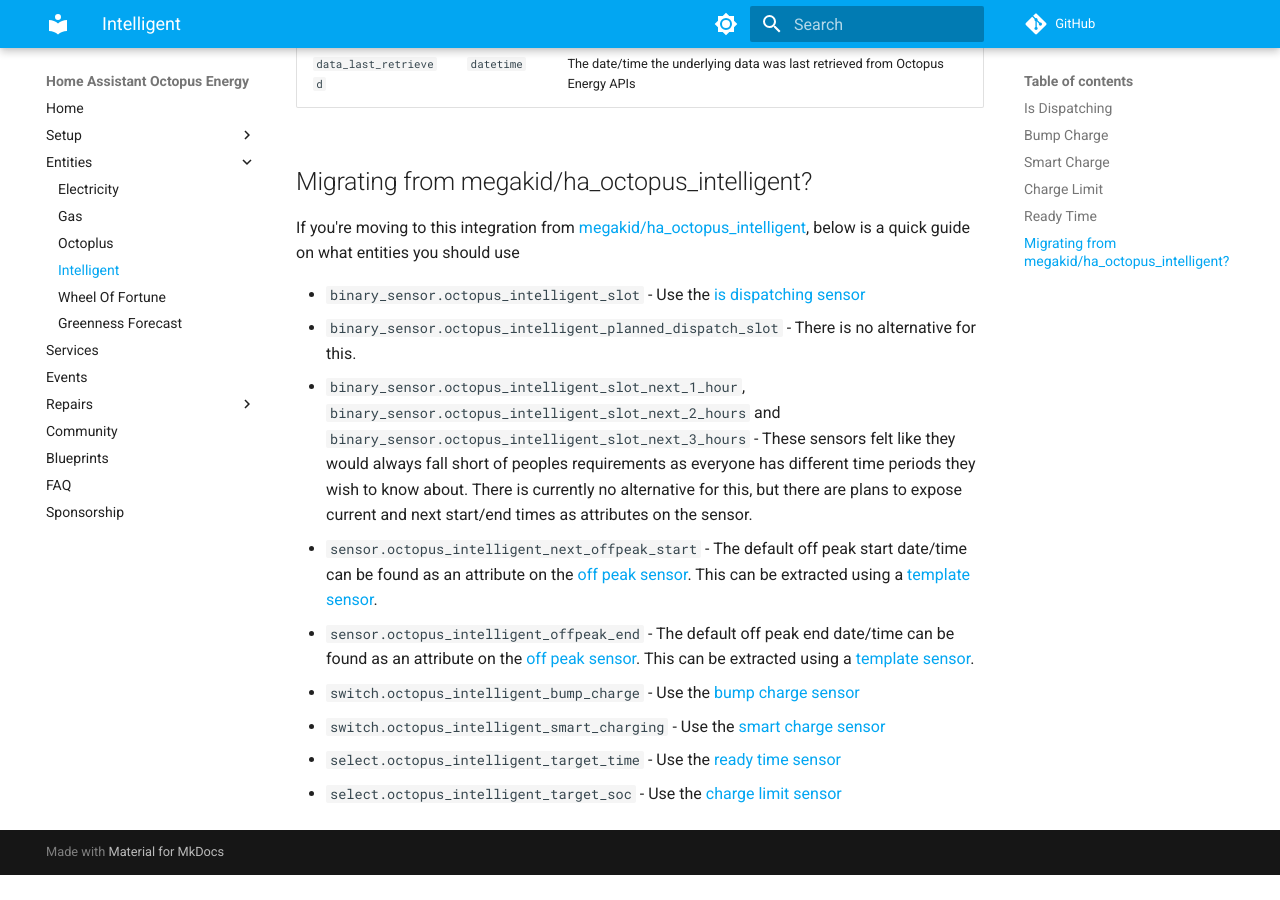
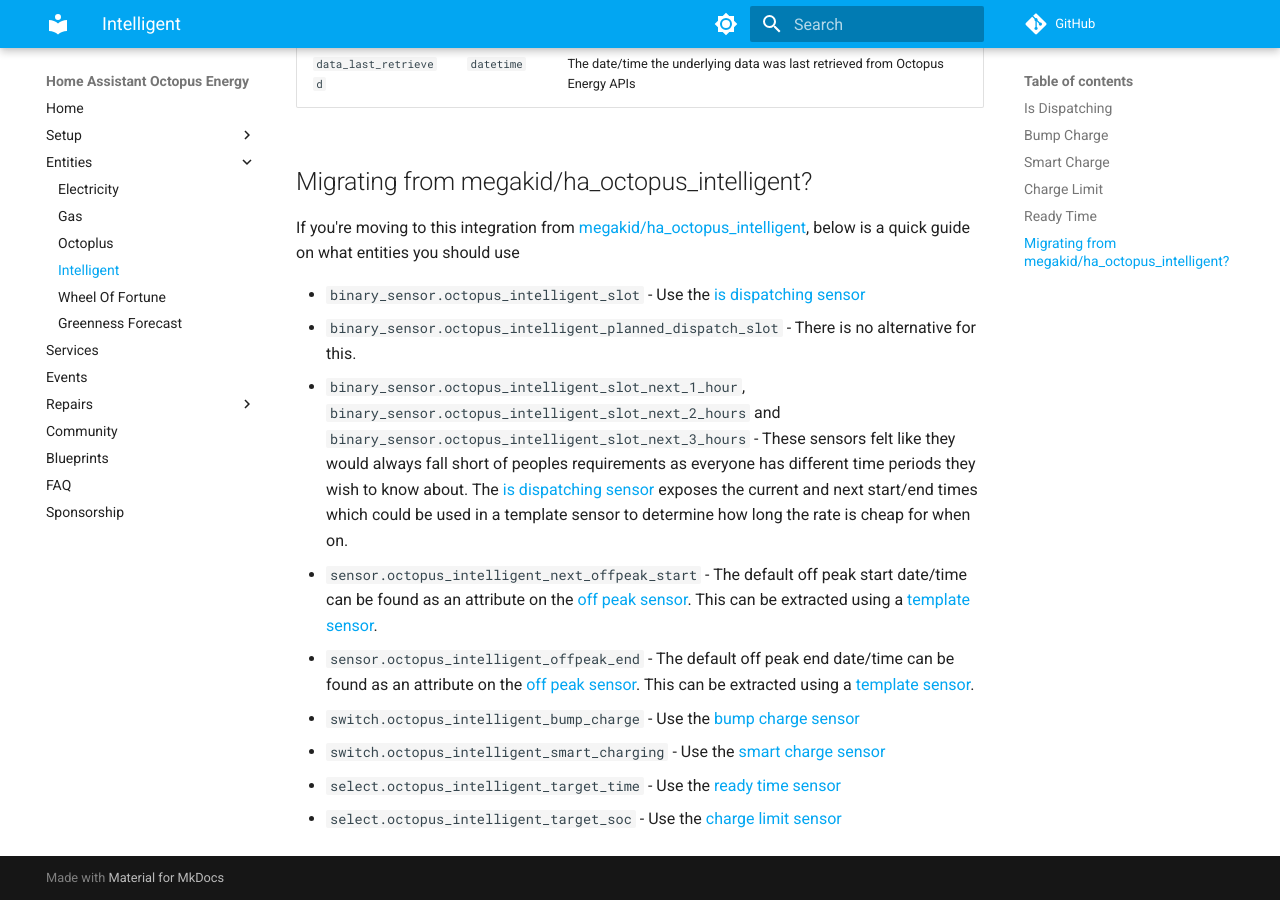
Before and after one commit to BottlecapDave/HomeAssistant-OctopusEnergy, an MkDocs documentation site: the page built from _docs/entities/intelligent.md, in a window 1280 px wide and 900 px high, scrolled down 3812 px. Built offline with MkDocs 1.6.1 and Material for MkDocs 9.7.7, drawn with Linux system fonts in a browser that asks for light colours; comment, search, counter and statistics services are not loaded; before the commit the page ends 4687 px from its top, so only the background shows below that.

Commit message:
docs: Updated intelligent docs with instructions around sensors

```diff
--- a/_docs/entities/intelligent.md
+++ b/_docs/entities/intelligent.md
@@ -125,7 +125,7 @@
 
 * `binary_sensor.octopus_intelligent_slot` - Use the [is dispatching sensor](#is-dispatching)
 * `binary_sensor.octopus_intelligent_planned_dispatch_slot` - There is no alternative for this.
-* `binary_sensor.octopus_intelligent_slot_next_1_hour`, `binary_sensor.octopus_intelligent_slot_next_2_hours` and `binary_sensor.octopus_intelligent_slot_next_3_hours` - These sensors felt like they would always fall short of peoples requirements as everyone has different time periods they wish to know about. There is currently no alternative for this, but there are plans to expose current and next start/end times as attributes on the sensor.
+* `binary_sensor.octopus_intelligent_slot_next_1_hour`, `binary_sensor.octopus_intelligent_slot_next_2_hours` and `binary_sensor.octopus_intelligent_slot_next_3_hours` - These sensors felt like they would always fall short of peoples requirements as everyone has different time periods they wish to know about. The [is dispatching sensor](#is-dispatching) exposes the current and next start/end times which could be used in a template sensor to determine how long the rate is cheap for when on.
 * `sensor.octopus_intelligent_next_offpeak_start` - The default off peak start date/time can be found as an attribute on the [off peak sensor](./electricity.md#off-peak). This can be extracted using a [template sensor](https://www.home-assistant.io/integrations/template/).
 * `sensor.octopus_intelligent_offpeak_end` - The default off peak end date/time can be found as an attribute on the [off peak sensor](./electricity.md#off-peak). This can be extracted using a [template sensor](https://www.home-assistant.io/integrations/template/).
 * `switch.octopus_intelligent_bump_charge` - Use the [bump charge sensor](#bump-charge)
```
